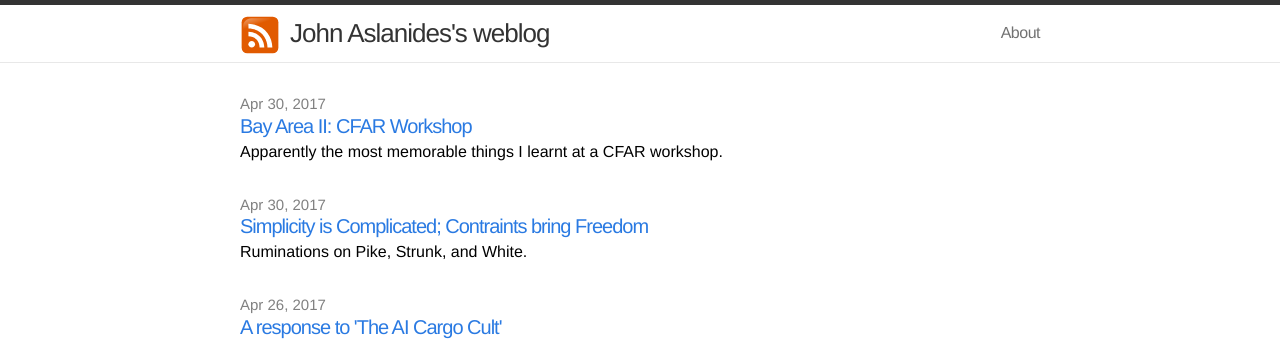
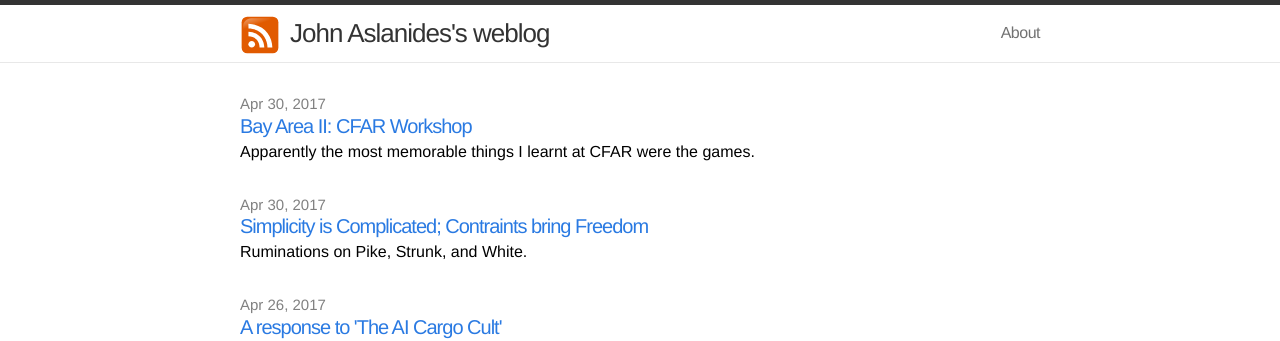
Before and after one commit to aslanides/aslanides.github.io, a Jekyll site: the page built from index.html, in a window 1280 px wide. Shown: the top 341 px of the page. Built offline with Jekyll 4.4.1, drawn with Linux system fonts in a browser that asks for light colours.

Commit message:
update cfar excerpt

```diff
--- a/_posts/2017-04-30-cfar-games.md
+++ b/_posts/2017-04-30-cfar-games.md
@@ -3,7 +3,7 @@ layout: post
 title:  "Bay Area II: CFAR Workshop"
 date:   2017-04-30 21:00:00 +1100
 categories: travel
-excerpt: 'Apparently the most memorable things I learnt at a CFAR workshop.'
+excerpt: 'Apparently the most memorable things I learnt at CFAR were the games.'
 ---
 
 _This is the second of two posts relating my Bay area visit of August-September 2016. You can read the first part [here](http://aslanides.io/travel/2016/12/28/bay-area/)._
```
